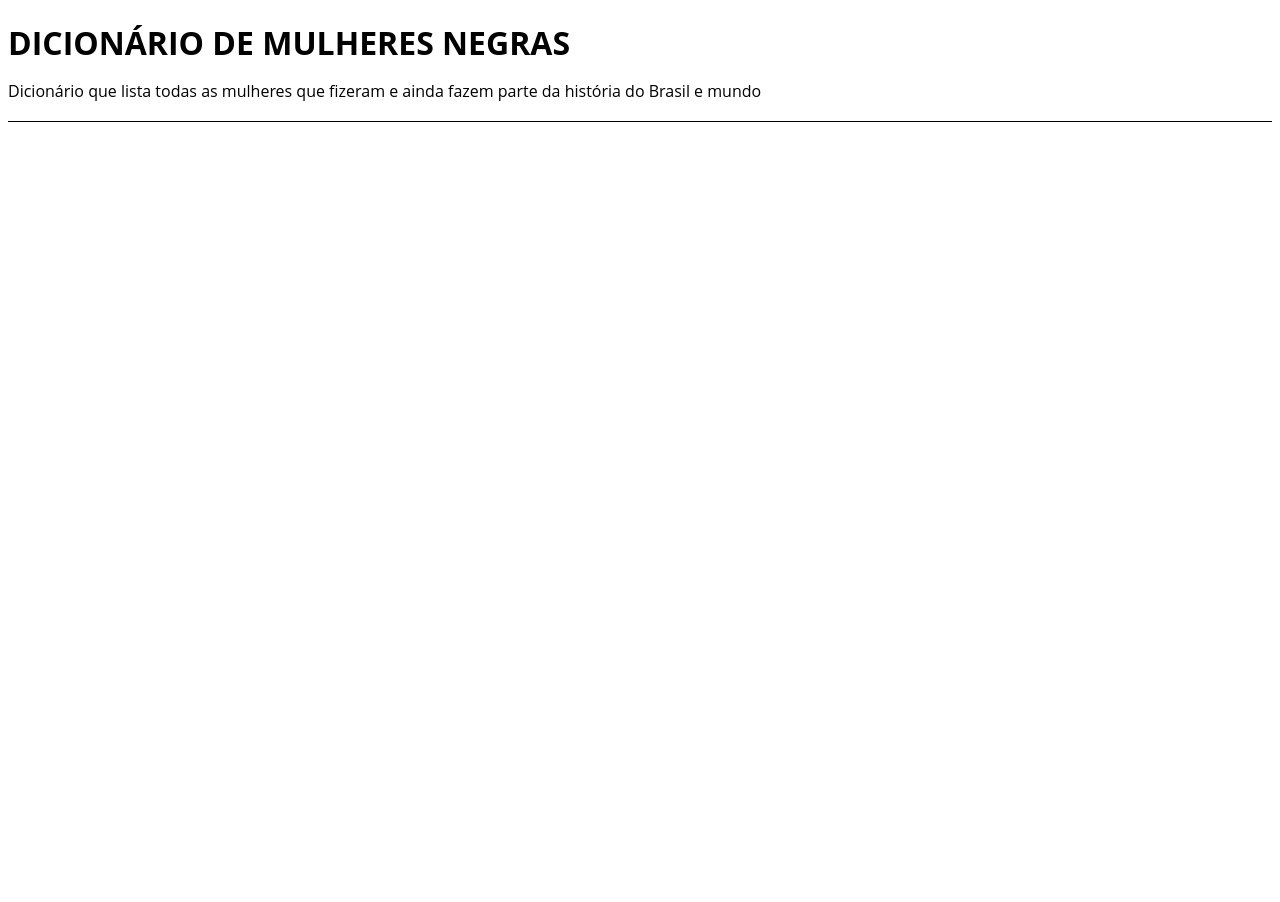
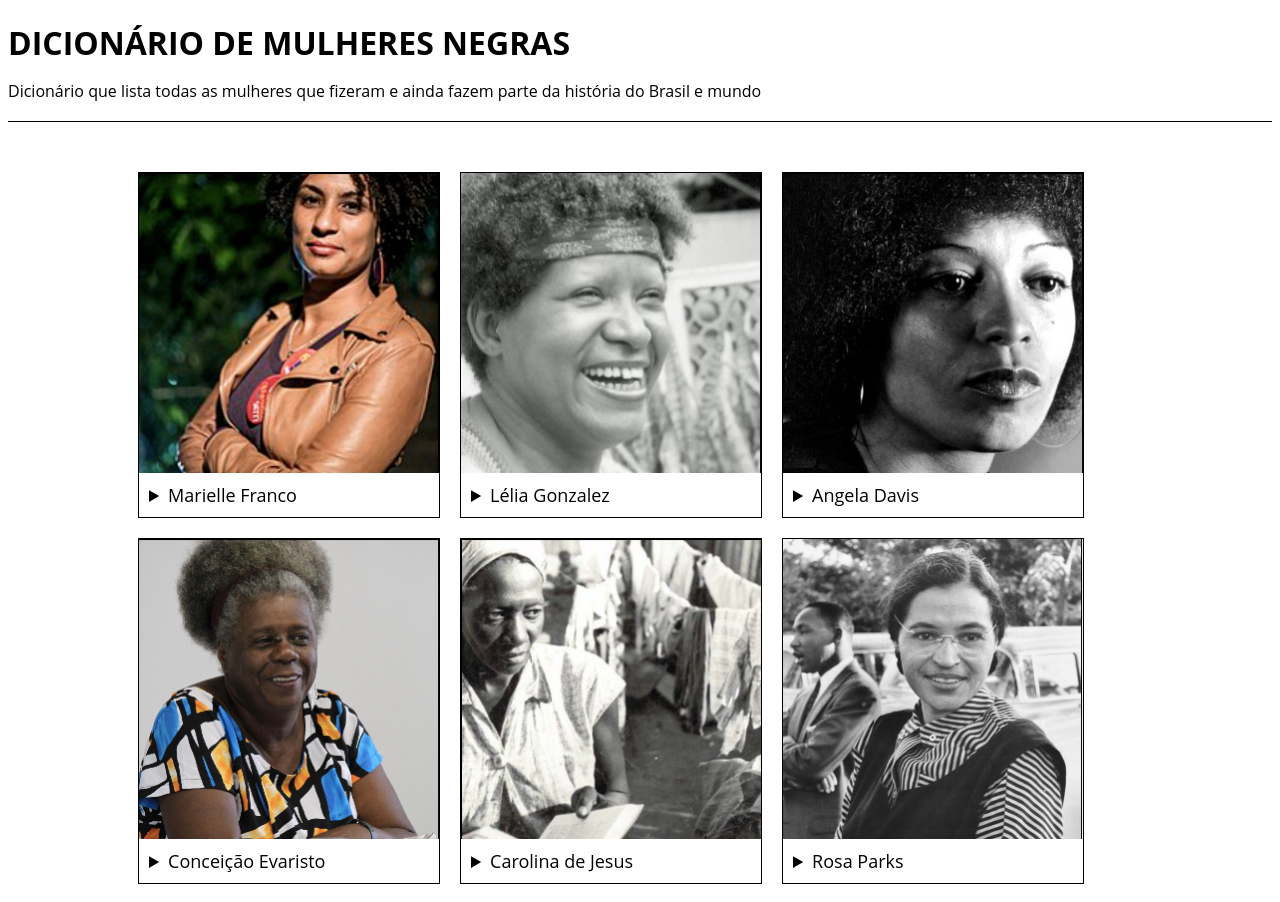
Before and after one commit to melrib/DicionarioDeMulheresNegras, a plain HTML site: page index.html in a window 1280 px wide. Before the commit the page ends 800 px from the top, so only its background shows below. Drawn offline with Linux system fonts and the light colour scheme.

Commit message:
Update index.html

```diff
--- a/index.html
+++ b/index.html
@@ -16,7 +16,7 @@
 
         </section>
 
-        <script type="text/javascript"src="js/script.js"></script>
+        <script type="text/javascript"src="script.js"></script>
 
     </body>
 </html>
```
